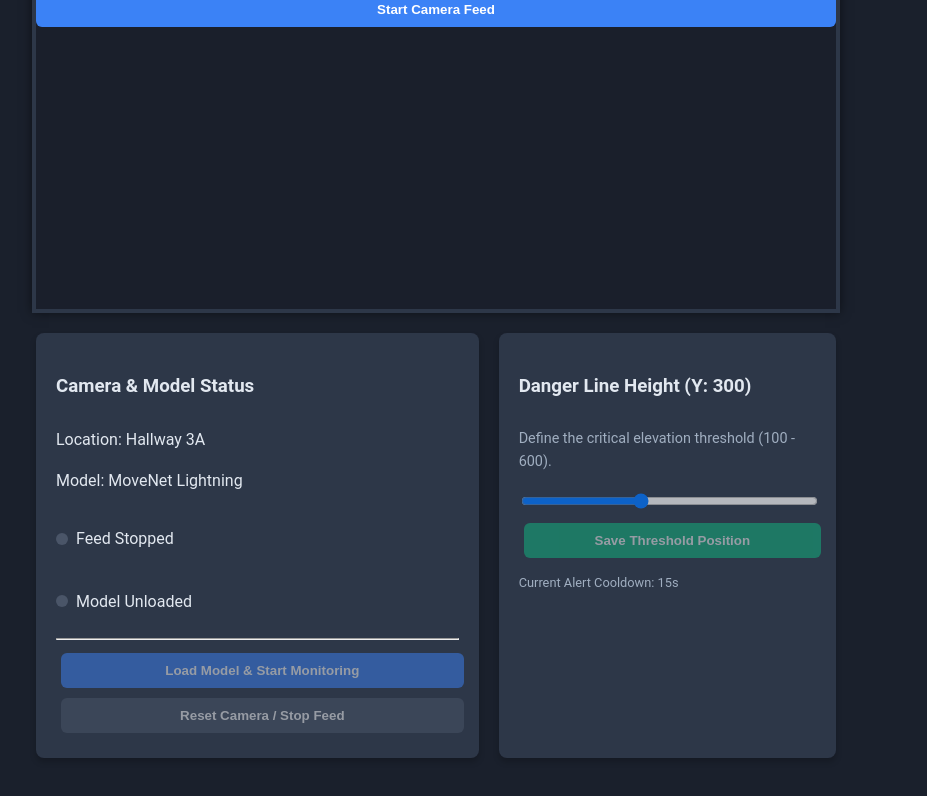
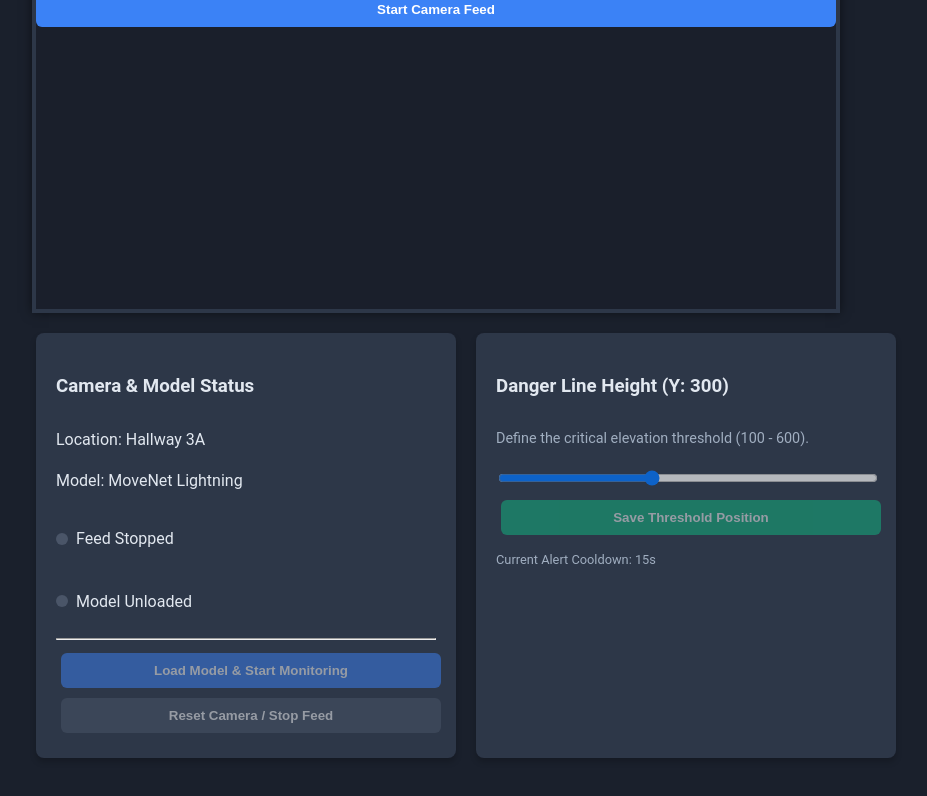
Before and after one commit to aceatim/campus-guard, a Vue app: page / in a window 1280 px wide. Shown: the part 386-1182 px from the top of the page, without its empty margins (204-1131 px from the left). Built offline with nearby package versions, Linux system fonts and the light colour scheme.

Commit message:
fixed alert dashboard to camera routing issue

```diff
--- a/src/components/CameraFeed.vue
+++ b/src/components/CameraFeed.vue
@@ -100,6 +100,7 @@ import { ref, onMounted, onUnmounted } from "vue";
 import * as tf from "@tensorflow/tfjs";
 import * as poseDetection from "@tensorflow-models/pose-detection";
 
+// --- State Variables ---
 const videoRef = ref(null);
 const canvasRef = ref(null);
 const isRiskDetected = ref(false);
@@ -114,24 +115,49 @@ let lastAlertTimestamp = 0;
 const THROTTLE_TIME = 15000;
 const BACKEND_ALERT_URL = "http://localhost:3000/api/alert";
 
+// --- Functional Methods ---
+
+/**
+ * FIXED: Starts the camera, ensuring the video is ready to play before resolving.
+ */
 async function startCamera() {
   cameraError.value = "";
   try {
     const stream = await navigator.mediaDevices.getUserMedia({
       video: { facingMode: "user" },
     });
+
     videoRef.value.srcObject = stream;
+
+    // Use oncanplay to ensure the video has loaded enough data to begin playback
+    await new Promise((resolve) => {
+      const video = videoRef.value;
+
+      video.oncanplay = () => {
+        // 1. Set canvas size now that video dimensions are available
+        if (canvasRef.value) {
+          canvasRef.value.width = video.videoWidth;
+          canvasRef.value.height = video.videoHeight;
+        }
+
+        // 2. Start playback (essential for browser policies)
+        video
+          .play()
+          .then(() => {
+            resolve();
+          })
+          .catch((e) => {
+            // Resolve even if play fails (e.g., policy block) to continue component flow
+            console.error("Video playback failed on start (policy block?):", e);
+            resolve();
+          });
+      };
+
+      // Safety timeout in case oncanplay never fires (resolves after 3s)
+      setTimeout(() => resolve(), 3000);
+    });
+
     hasCameraStarted.value = true;
-
-    await new Promise((resolve) => {
-      videoRef.value.onloadedmetadata = () => {
-        if (canvasRef.value) {
-          canvasRef.value.width = videoRef.value.videoWidth;
-          canvasRef.value.height = videoRef.value.videoHeight;
-        }
-        resolve();
-      };
-    });
   } catch (err) {
     cameraError.value = "Failed to access camera. Check permissions.";
     console.error("Camera access error:", err);
@@ -139,24 +165,41 @@ async function startCamera() {
   }
 }
 
-function saveCriticalLine() {
-  localStorage.setItem(CRITICAL_Y_KEY, criticalY.value.toString());
-  alert(`Critical Line Threshold saved at Y: ${criticalY.value}`);
-}
-
+/**
+ * FIXED: Aggressively stops all media tracks to guarantee resource release.
+ */
 function resetCamera() {
+  // 1. Stop the detection loop flag
   isModelLoaded.value = false;
 
+  // 2. Aggressively stop all media stream tracks
   if (videoRef.value && videoRef.value.srcObject) {
-    videoRef.value.srcObject.getTracks().forEach((track) => track.stop());
+    const stream = videoRef.value.srcObject;
+
+    // Iterate over ALL track types and stop them
+    stream.getTracks().forEach((track) => {
+      track.stop();
+    });
+
+    // 3. Nullify the source to break the connection
+    videoRef.value.srcObject = null;
   }
-  videoRef.value.srcObject = null;
+
+  // 4. Reset the component flags
   hasCameraStarted.value = false;
+  isRiskDetected.value = false;
+  cameraError.value = "";
 
+  // 5. Clear canvas
   if (canvasRef.value) {
     const ctx = canvasRef.value.getContext("2d");
     ctx.clearRect(0, 0, canvasRef.value.width, canvasRef.value.height);
   }
+}
+
+function saveCriticalLine() {
+  localStorage.setItem(CRITICAL_Y_KEY, criticalY.value.toString());
+  alert(`Critical Line Threshold saved at Y: ${criticalY.value}`);
 }
 
 async function loadAndStartMonitoring() {
@@ -270,7 +313,15 @@ function drawKeypointsAndLine(ctx, keypoints, yLine) {
     });
 }
 
+// --- Lifecycle Hooks ---
+onMounted(() => {
+  // Ensure flags are reset when component is mounted/remounted
+  isModelLoaded.value = false;
+  hasCameraStarted.value = false;
+});
+
 onUnmounted(() => {
+  // CRITICAL: Stop resources when leaving the view
   resetCamera();
 });
 </script>
@@ -278,20 +329,20 @@ onUnmounted(() => {
 <style scoped>
 .camera-layout {
   display: flex;
-  flex-direction: column; /* Stacks children vertically */
+  flex-direction: column;
   gap: 20px;
-  align-items: center; /* Centers the whole block on the page */
+  align-items: center;
 }
 
 .controls-and-status-area {
-  display: flex; /* Makes the cards sit side-by-side */
+  display: flex;
   gap: 20px;
-  width: 800px; /* IMPORTANT: Match this width to the .camera-monitor width */
+  width: 800px;
+  justify-content: space-between;
 }
 
 .camera-monitor {
   position: relative;
-  /* Use the larger dimensions requested previously */
   width: 800px;
   height: 600px;
   border: 4px solid var(--color-bg-secondary);
@@ -306,10 +357,9 @@ canvas {
   transform: scaleX(-1);
 }
 
-.control-panel {
-  /* This class will now be used inside controls-and-status-area */
-  flex: 1; /* Allows the control cards to share the space equally */
-  min-width: 380px; /* Ensures controls don't get too squeezed */
+.control-card {
+  flex: 1;
+  min-width: 380px;
 }
 
 .critical-alert {
```
